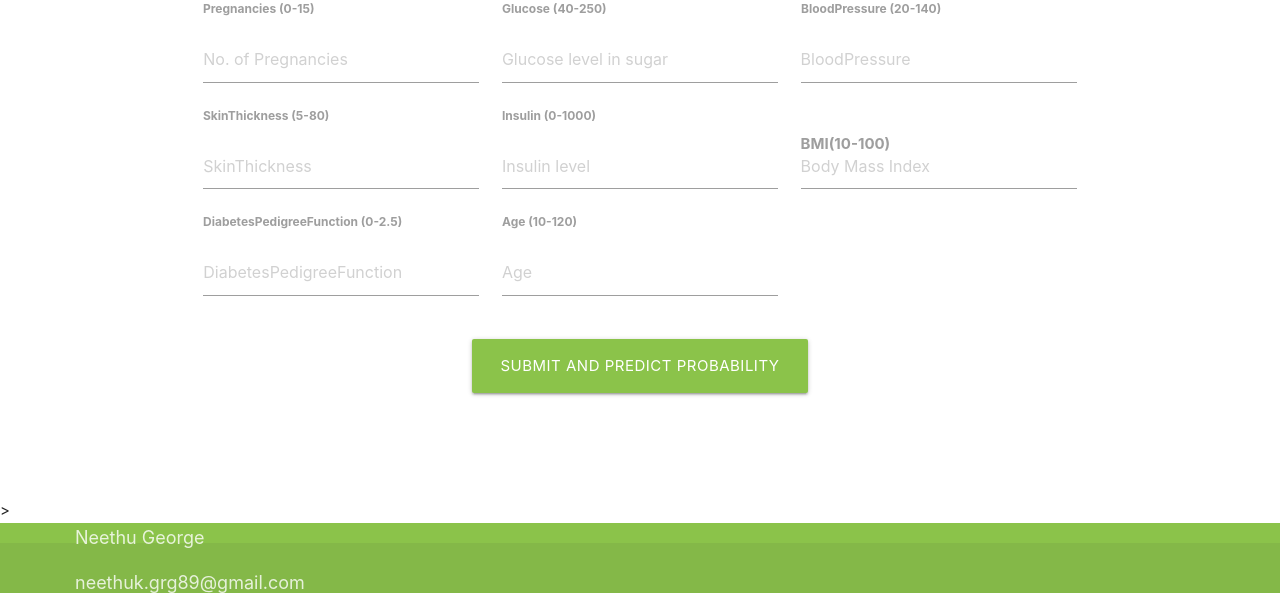
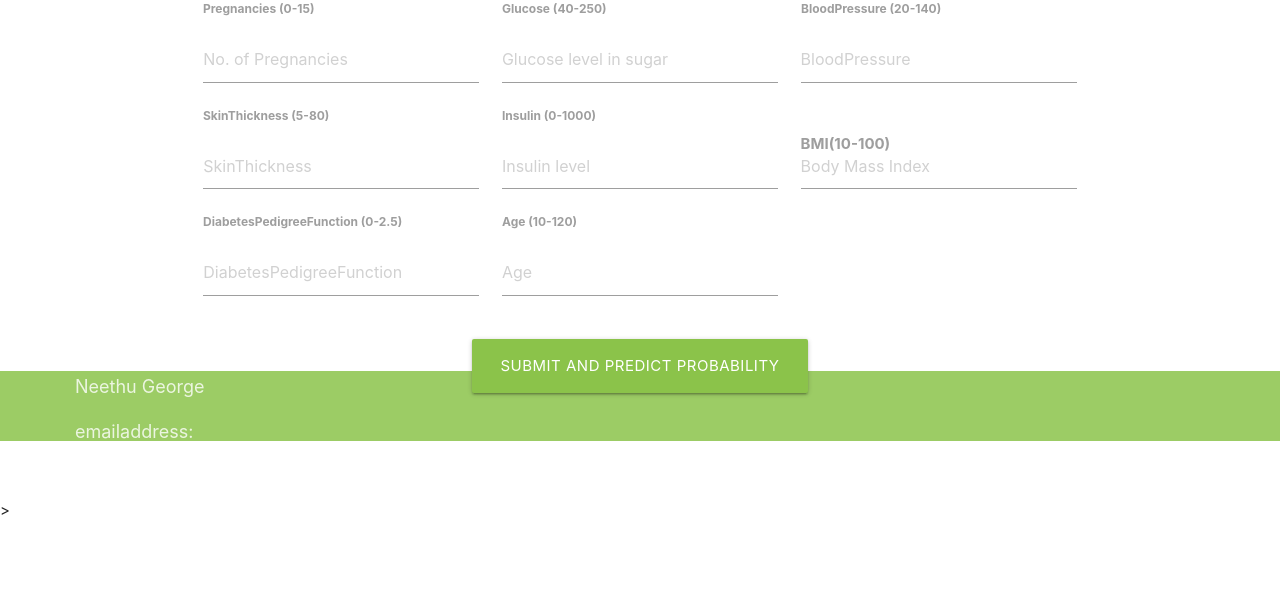
Before and after one commit to NeethuKG/Pima_Indians_Diabetes, a Flask app: page / in a window 1280 px wide. Shown: the part 359-952 px from the top of the page. After the commit the page ends 874 px from the top, so only its background shows below. Run offline with Flask 2, Linux system fonts and the light colour scheme; parts of the project's set-up code (start-up, migrations or seed data) failed here and were passed over; some libraries are stand-ins or nearby versions.

Commit message:
updated requirements file

```diff
--- a/templates/index.html
+++ b/templates/index.html
@@ -97,11 +97,11 @@
   </div>
   </div>>
 
-  <footer class="page-footer light-green">
-    <div class="footer-copyright">
-      <div class="container" style="padding-bottom: 1rem; position: fixed; font-size: 1.2rem; margin-left: 5rem;">
+  <footer class="page-footer light-green lighten-1" style="position: fixed;left: 0;bottom: 0; width: 100%;">
+    <div class="footer-copyright light-green lighten-1">
+      <div class=""  style="padding-bottom: 1rem; position: fixed; font-size: 1.2rem; margin-left: 5rem;">
         <p>Neethu George</p>
-        <p>neethuk.grg89@gmail.com</p>
+        <p>emailaddress:</p>
       </div>
     </div>
   </footer>
--- a/templates/result.html
+++ b/templates/result.html
@@ -38,8 +38,8 @@
   <footer class="page-footer light-green lighten-1" style="position: fixed;left: 0;bottom: 0; width: 100%;">
     <div class="footer-copyright light-green lighten-1">
       <div class=""  style="padding-bottom: 1rem; position: fixed; font-size: 1.2rem; margin-left: 5rem;">
-        <p>Arun Vignesh</p>
-        <p>arunvignesh377@gmail.com</p>
+        <p>Neethu</p>
+        <p>email</p>
       </div>
     </div>
   </footer>
```
Also changed, not shown: requirements.txt (+17 -233 lines), 2 other files.
